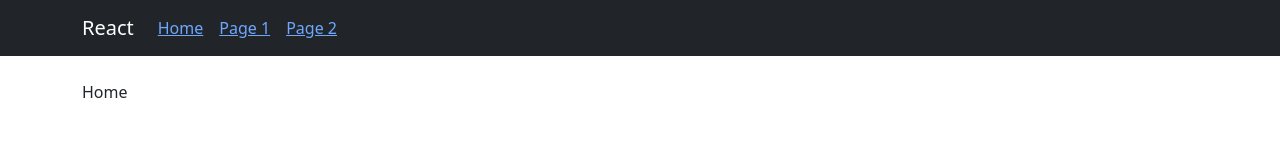
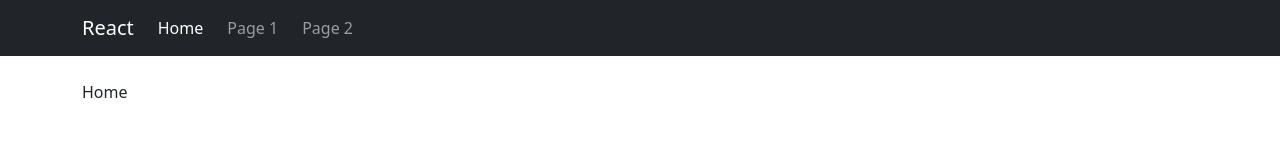
Before and after one commit to enesyukselx/tsreact, a React (Vite) app: page / in a window 1280 px wide. Shown: the top 160 px of the page. Built offline with nearby package versions, Linux system fonts and the light colour scheme.

Commit message:
Create Layout Component and Add react-toastify

```diff
--- a/package.json
+++ b/package.json
@@ -14,7 +14,8 @@
     "react": "^18.2.0",
     "react-bootstrap": "^2.8.0",
     "react-dom": "^18.2.0",
-    "react-router-dom": "^6.15.0"
+    "react-router-dom": "^6.15.0",
+    "react-toastify": "^9.1.3"
   },
   "devDependencies": {
     "@types/react": "^18.2.15",
--- a/src/App.tsx
+++ b/src/App.tsx
@@ -1,32 +1,15 @@
-import React from "react";
-import {
-    Outlet,
-    Link,
-    RouterProvider,
-    createBrowserRouter,
-} from "react-router-dom";
-
-import Container from "react-bootstrap/Container";
-import Nav from "react-bootstrap/Nav";
-import Navbar from "react-bootstrap/Navbar";
+import Layout from "./Components/Layout/Layout";
+import ErrorBoundary from "./Pages/ErrorBoundary/ErrorBoundary";
+import { Outlet, RouterProvider, createBrowserRouter } from "react-router-dom";
+import { ToastContainer } from "react-toastify";
+import "react-toastify/dist/ReactToastify.css";
 
 import "./App.css";
-
-const ErrorBoundary = React.lazy(
-    () => import("./Pages/ErrorBoundary/ErrorBoundary")
-);
 
 const router = createBrowserRouter([
     {
         path: "/",
-        element: (
-            <div>
-                <Layout />
-                <Container className="mt-4">
-                    <Outlet />
-                </Container>
-            </div>
-        ),
+        element: <AppContainer />,
         errorElement: <ErrorBoundary />,
         children: [
             {
@@ -45,24 +28,12 @@ const router = createBrowserRouter([
     },
 ]);
 
-export function Layout() {
+export function AppContainer() {
     return (
-        <Navbar bg="dark" data-bs-theme="dark">
-            <Container>
-                <Navbar.Brand>React</Navbar.Brand>
-                <Nav className="me-auto">
-                    <Nav.Link>
-                        <Link to="/">Home</Link>
-                    </Nav.Link>
-                    <Nav.Link>
-                        <Link to="/page1">Page 1</Link>
-                    </Nav.Link>
-                    <Nav.Link>
-                        <Link to="/page2">Page 2</Link>
-                    </Nav.Link>
-                </Nav>
-            </Container>
-        </Navbar>
+        <Layout>
+            <Outlet />
+            <ToastContainer position="bottom-right" theme="dark" />
+        </Layout>
     );
 }
 
--- /dev/null
+++ b/src/Components/Layout/Footer.tsx
@@ -0,0 +1,5 @@
+const Footer = () => {
+    return "";
+};
+
+export default Footer;
--- /dev/null
+++ b/src/Components/Layout/Header.tsx
@@ -0,0 +1,33 @@
+import Container from "react-bootstrap/Container";
+import Nav from "react-bootstrap/Nav";
+import Navbar from "react-bootstrap/Navbar";
+import { NavLink } from "react-router-dom";
+
+const Header = () => {
+    return (
+        <Navbar bg="dark" data-bs-theme="dark">
+            <Container>
+                <Navbar.Brand>React</Navbar.Brand>
+                <Nav className="me-auto gap-2">
+                    <Nav.Item>
+                        <NavLink className="nav-link" to="/">
+                            Home
+                        </NavLink>
+                    </Nav.Item>
+                    <Nav.Item>
+                        <NavLink className="nav-link" to="/page1">
+                            Page 1
+                        </NavLink>
+                    </Nav.Item>
+                    <Nav.Item>
+                        <NavLink className="nav-link" to="/page2">
+                            Page 2
+                        </NavLink>
+                    </Nav.Item>
+                </Nav>
+            </Container>
+        </Navbar>
+    );
+};
+
+export default Header;
--- /dev/null
+++ b/src/Components/Layout/Layout.tsx
@@ -0,0 +1,15 @@
+import Footer from "./Footer";
+import Header from "./Header";
+import { Container } from "react-bootstrap";
+
+const Layout = ({ children }: { children: React.ReactNode }) => {
+    return (
+        <main>
+            <Header />
+            <Container className="mt-4">{children}</Container>
+            <Footer />
+        </main>
+    );
+};
+
+export default Layout;
```
Also changed, not shown: 1 other file (tests, documents, lock files or other folders).
